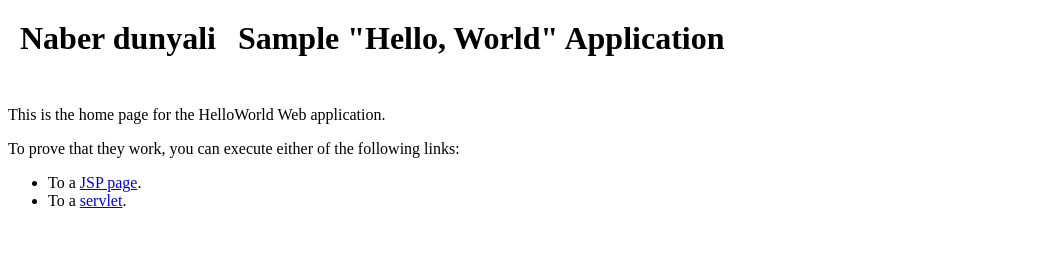
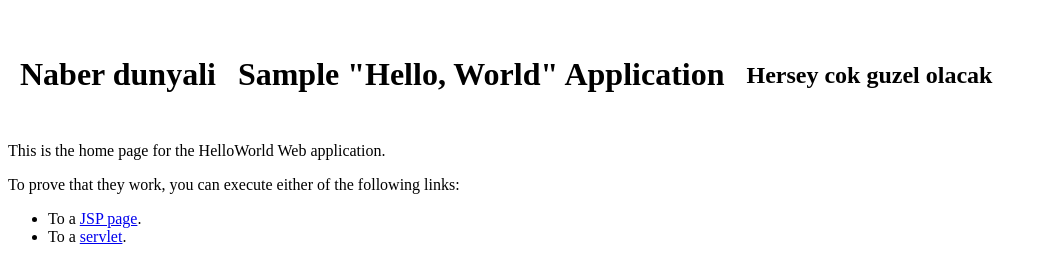
Before and after one commit to EmreSolmaz/BorsaOtomasyonu, a plain HTML site: page index.html in a window 1280 px wide. Shown: the whole page, without its empty margins (0-1047 px from the left). Drawn offline with Linux system fonts and the light colour scheme.

Commit message:
Yeni h2 ekledim

```diff
--- a/index.html
+++ b/index.html
@@ -9,9 +9,14 @@
         <td>
           <h1> Naber dunyali</h1>
         </td>
+         <br />
         <td>
           <h1>Sample "Hello, World" Application</h1>
         </td>
+          <br />
+          <td>
+              <h2> Hersey cok guzel olacak</h2>
+          </td>
       </tr>
     </table>
 
```
